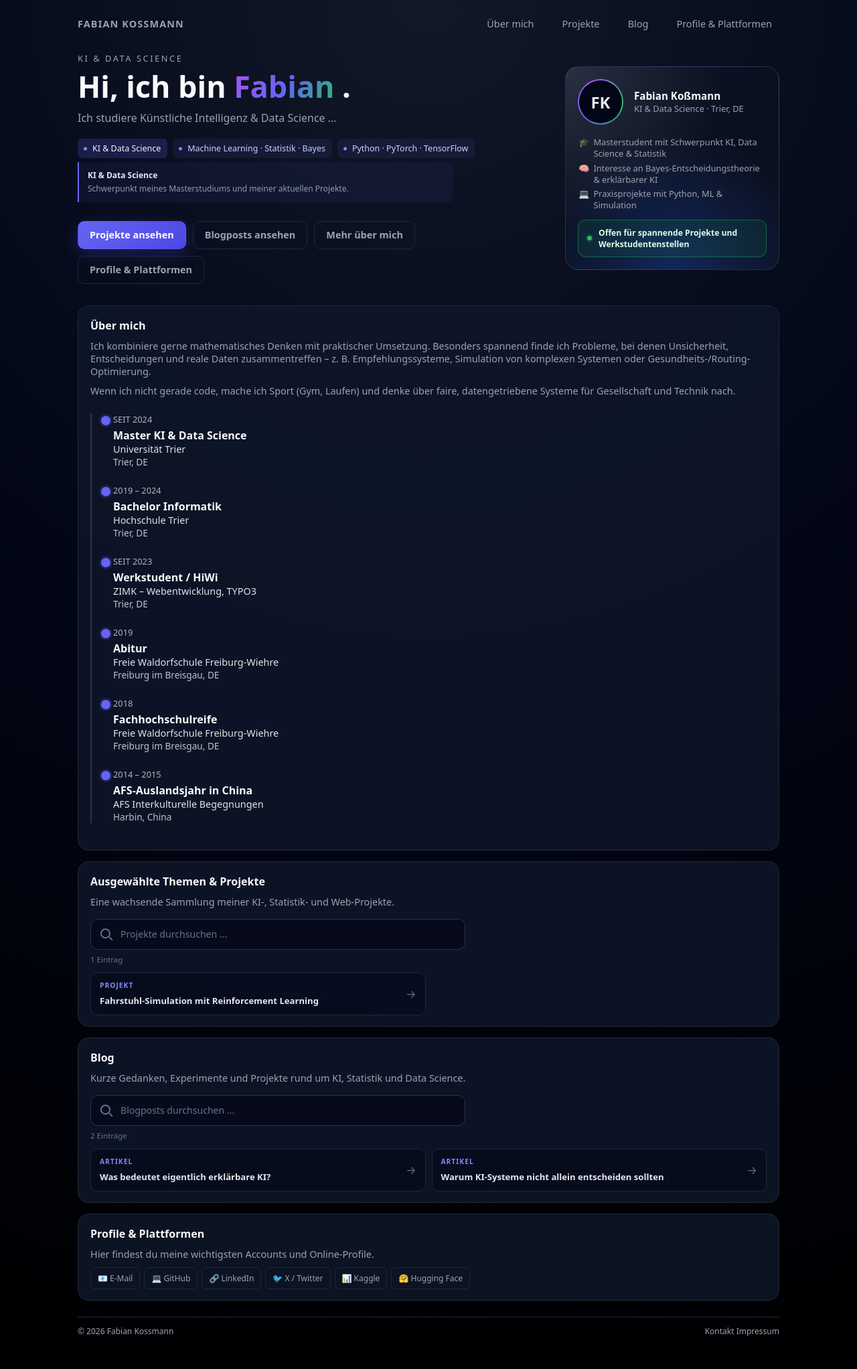
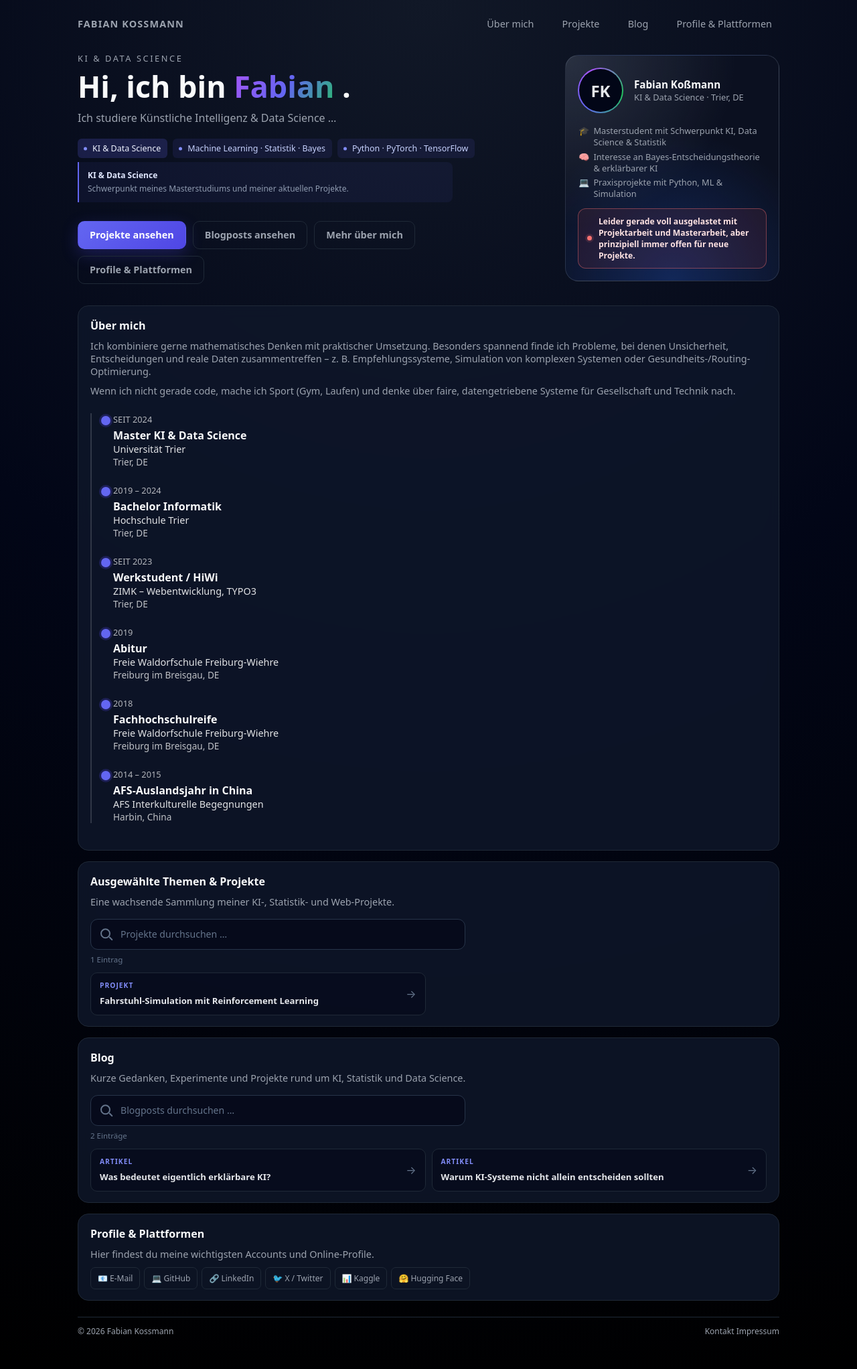
Before and after one commit to kossmanf/fabians-website, a Jekyll site: the page built from index.md, in a window 1280 px wide. Shown: the whole page at 67% size. Built offline with Jekyll 4.4.1, drawn with Linux system fonts in a browser that asks for light colours.

Commit message:
changed the status

```diff
--- a/_data/profile.yml
+++ b/_data/profile.yml
@@ -10,4 +10,5 @@ meta:
   - icon: "💻"
     text: "Praxisprojekte mit Python, ML & Simulation"
 
-status: "Offen für spannende Projekte und Werkstudentenstellen"
+status_tone: "busy"
+status: "Leider gerade voll ausgelastet mit Projektarbeit und Masterarbeit, aber prinzipiell immer offen für neue Projekte."
--- a/_includes/profile-card.html
+++ b/_includes/profile-card.html
@@ -30,7 +30,7 @@
     {% endif %}
 
     {% if profile.status %}
-        <div class="availability">
+        <div class="availability{% if profile.status_tone %} availability--{{ profile.status_tone }}{% endif %}">
             <span class="pill-dot"></span>
             <span class="availability-text">{{ profile.status }}</span>
         </div>
--- a/assets/css/style.css
+++ b/assets/css/style.css
@@ -344,6 +344,17 @@ h1 span {
   border-radius: 999px;
   background: #22c55e;
   box-shadow: 0 0 0 3px rgba(34,197,94,0.12);
+}
+
+.availability--busy {
+  border-color: rgba(248,113,113,0.42);
+  background: rgba(239,68,68,0.09);
+  color: #fee2e2;
+}
+
+.availability--busy .pill-dot {
+  background: #f87171;
+  box-shadow: 0 0 0 3px rgba(248,113,113,0.14);
 }
 
 .section {
```
